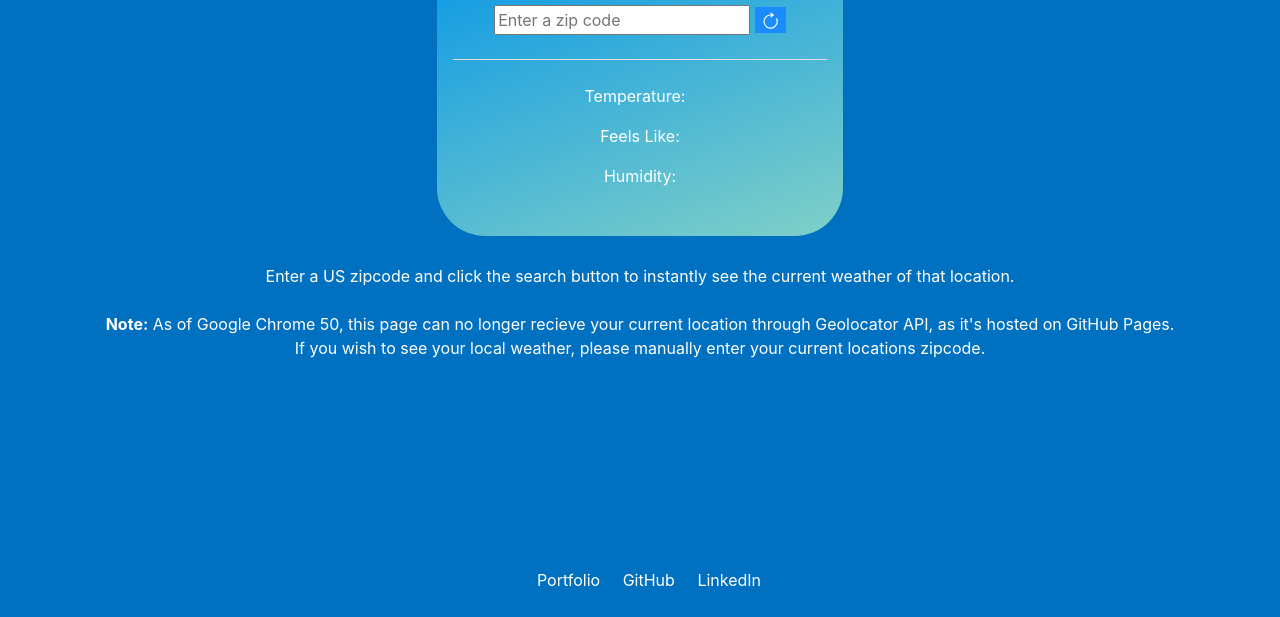
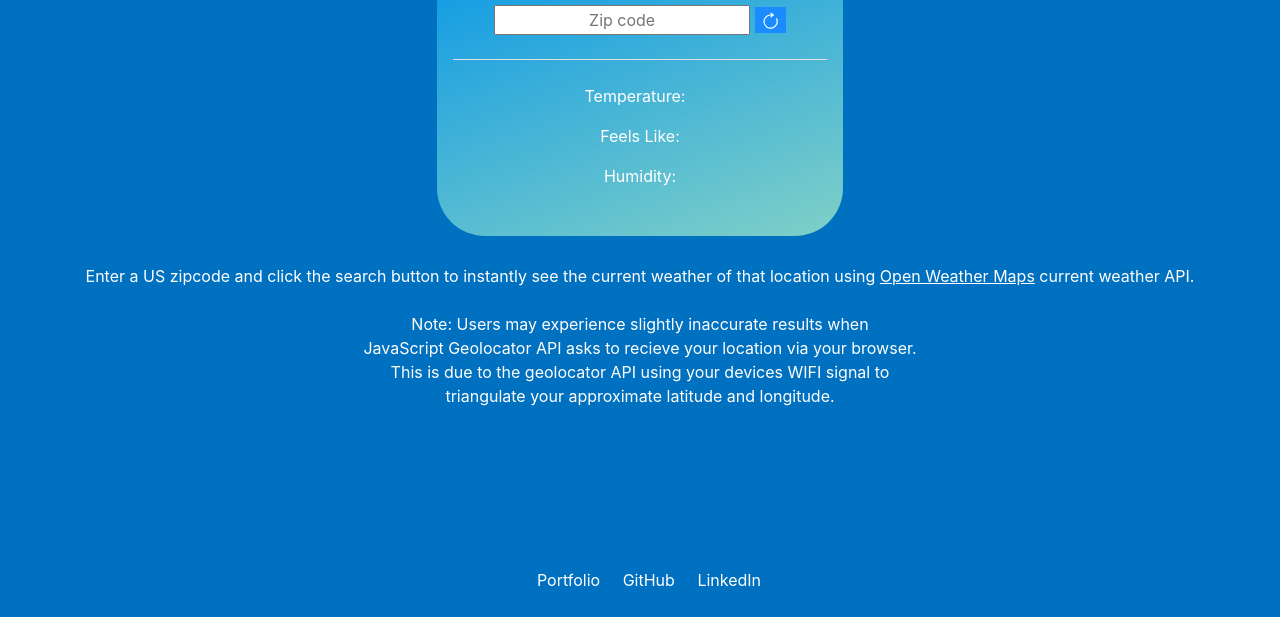
Before and after one commit to rarob/weather.io, a plain HTML site: page index.html in a window 1280 px wide. Shown: the part 183-800 px from the top of the page. Drawn offline with nearby package versions, Linux system fonts and the light colour scheme.

Commit message:
minor changes

```diff
--- a/css/main.css
+++ b/css/main.css
@@ -132,3 +132,10 @@ footer a {
 .instructions a {
   color: white;
 }
+
+.api {
+  text-decoration: underline;
+}
+#zip {
+  text-align: center;
+}
--- a/index.html
+++ b/index.html
@@ -70,7 +70,7 @@
             <form>
 
 
-                <input id="zip" type="text" name="zipcode" placeholder="Enter a zip code">
+                <input id="zip" type="text" name="zipcode" placeholder="Zip code">
 
                 <button type="button" onclick="zipsearch()" id="search">
                     <svg width="1.2em" height="1.2em" viewBox="0 0 16 16" class="bi bi-arrow-clockwise" fill="white" xmlns="http://www.w3.org/2000/svg">
@@ -98,9 +98,9 @@
     </div>
     <br><br><br><br>
     <div class='instructions'>
-    <p>Enter a US zipcode and click the search button to instantly see the current weather of that location. <br><br>
-        <b>Note:</b> As of <a href='https://developers.google.com/web/updates/2016/03/chrome-50-deprecations'>Google Chrome 50</a>, this page can no longer recieve your current location through Geolocator API, as it's hosted on <a href='https://pages.github.com/'>GitHub Pages</a>. <br>
-        If you wish to see your local weather, please manually enter your current locations zipcode.
+    <p>Enter a US zipcode and click the search button to instantly see the current weather of that location using <a class='api' href='https://openweathermap.org/api'>Open Weather Maps</a> current weather API.<br><br>
+        Note: Users may experience slightly inaccurate results when <br>JavaScript Geolocator API asks to recieve your location via your browser. <br>This is due to the geolocator API using your devices WIFI signal to <br>triangulate your approximate latitude and longitude.
+
     </p>
     </div>
     <div class="flex-container">
@@ -119,7 +119,7 @@
 
 
     <!--jQueryCDN-->
-    <script src="https://code.jquery.com/jquery-3.5.1.slim.min.js" integrity="sha384-DfXdz2htPH0lsSSs5nCTpuj/zy4C+OGpamoFVy38MVBnE+IbbVYUew+OrCXaRkfj" crossorigin="anonymous"></scri>
+    <script src="https://code.jquery.com/jquery-3.5.1.slim.min.js" integrity="sha384-DfXdz2htPH0lsSSs5nCTpuj/zy4C+OGpamoFVy38MVBnE+IbbVYUew+OrCXaRkfj" crossorigin="anonymous"></script>
     <!--PopperCDN-->
     <script src="https://cdn.jsdelivr.net/npm/popper.js@1.16.1/dist/umd/popper.min.js" integrity="sha384-9/reFTGAW83EW2RDu2S0VKaIzap3H66lZH81PoYlFhbGU+6BZp6G7niu735Sk7lN" crossorigin="anonymous"></script>
     <!--BootstrapCDN/JS-->
--- a/js/main.js
+++ b/js/main.js
@@ -13,8 +13,8 @@ function getWeather() {
     navigator.geolocation.getCurrentPosition(success, error);
 
     function success(position) {
-        latitude = position.coords.latitude;
-        longitude = position.coords.longitude;
+        let latitude = position.coords.latitude;
+        let longitude = position.coords.longitude;
 
         let url = api + "?lat=" + latitude + "&lon=" + longitude + "&appid=" + apiKey + "&units=imperial";
 
```
